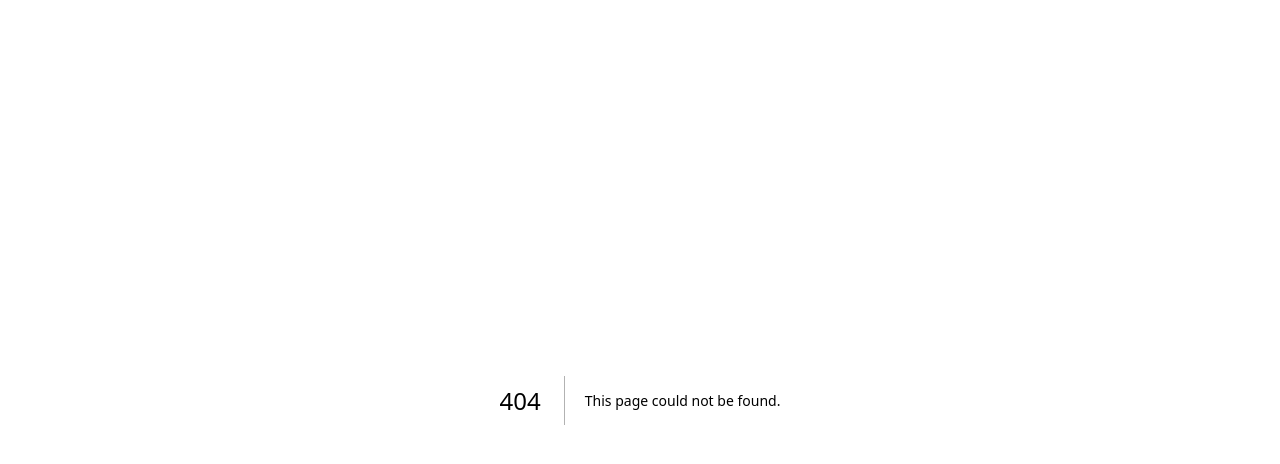
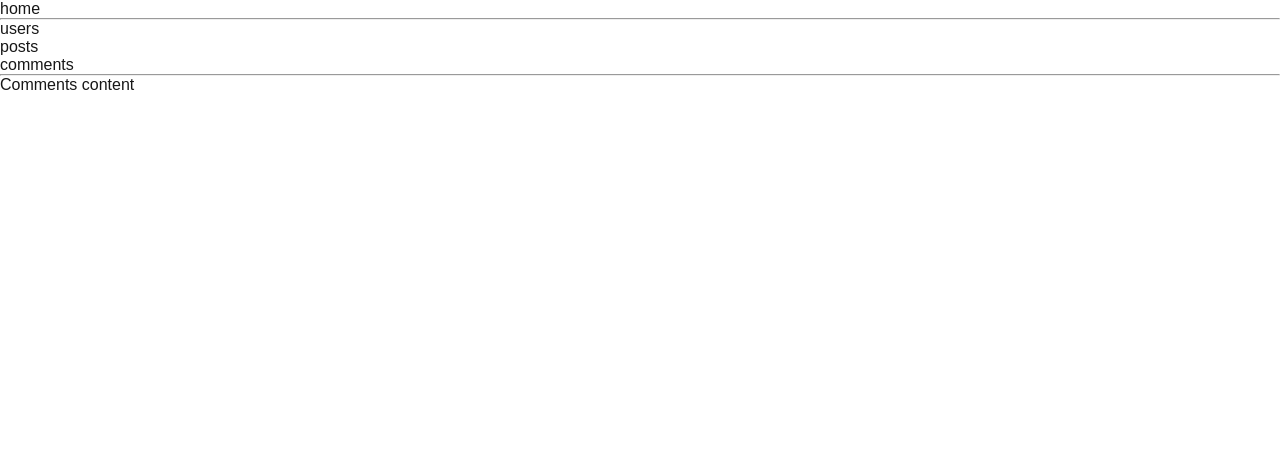
Before and after one commit to Illia-debug/nextjshomework, a Next.js app: page /comments in a window 1280 px wide. Before the commit this address had no page. Shown: the top 464 px of the page. Built offline with nearby package versions, Linux system fonts and the light colour scheme.

Commit message:
добавив меню з лінками

```diff
--- /dev/null
+++ b/src/app/comments/page.tsx
@@ -0,0 +1,11 @@
+import React from "react";
+
+const Page = () => {
+    return (
+        <div>
+          Comments content
+        </div>
+    );
+};
+
+export default Page;
--- a/src/app/layout.tsx
+++ b/src/app/layout.tsx
@@ -1,6 +1,7 @@
 import type { Metadata } from "next";
 import { Geist, Geist_Mono } from "next/font/google";
 import "./globals.css";
+import Menu from "@/components/Menu/Menu";
 
 const geistSans = Geist({
   variable: "--font-geist-sans",
@@ -25,6 +26,8 @@ export default function RootLayout({
   return (
     <html lang="en">
       <body className={`${geistSans.variable} ${geistMono.variable}`}>
+      <Menu/>
+      <hr/>
         {children}
       </body>
     </html>
--- /dev/null
+++ b/src/components/Menu/Menu.tsx
@@ -0,0 +1,26 @@
+import React from 'react';
+import Link from "next/link";
+
+const Menu = () => {
+    return (
+        <div>
+            <ul>
+                <li>
+                    <Link href="/">home</Link>
+                </li>
+                <hr/>
+                <li>
+                    <Link href="/users">users</Link>
+                </li>
+                <li>
+                    <Link href="/posts">posts</Link>
+                </li>
+                <li>
+                    <Link href="/comments">comments</Link>
+                </li>
+            </ul>
+        </div>
+    );
+};
+
+export default Menu;
--- a/src/components/User/User.tsx
+++ b/src/components/User/User.tsx
@@ -5,6 +5,7 @@ type MyPropsType={
     user:IUser
 }
 export const User:FC<MyPropsType> = ({user}) => {
+
   return(
       <div>
           {user.name}
```
Also changed, not shown: src/app/posts/page.tsx (added, +11 -0 lines).
